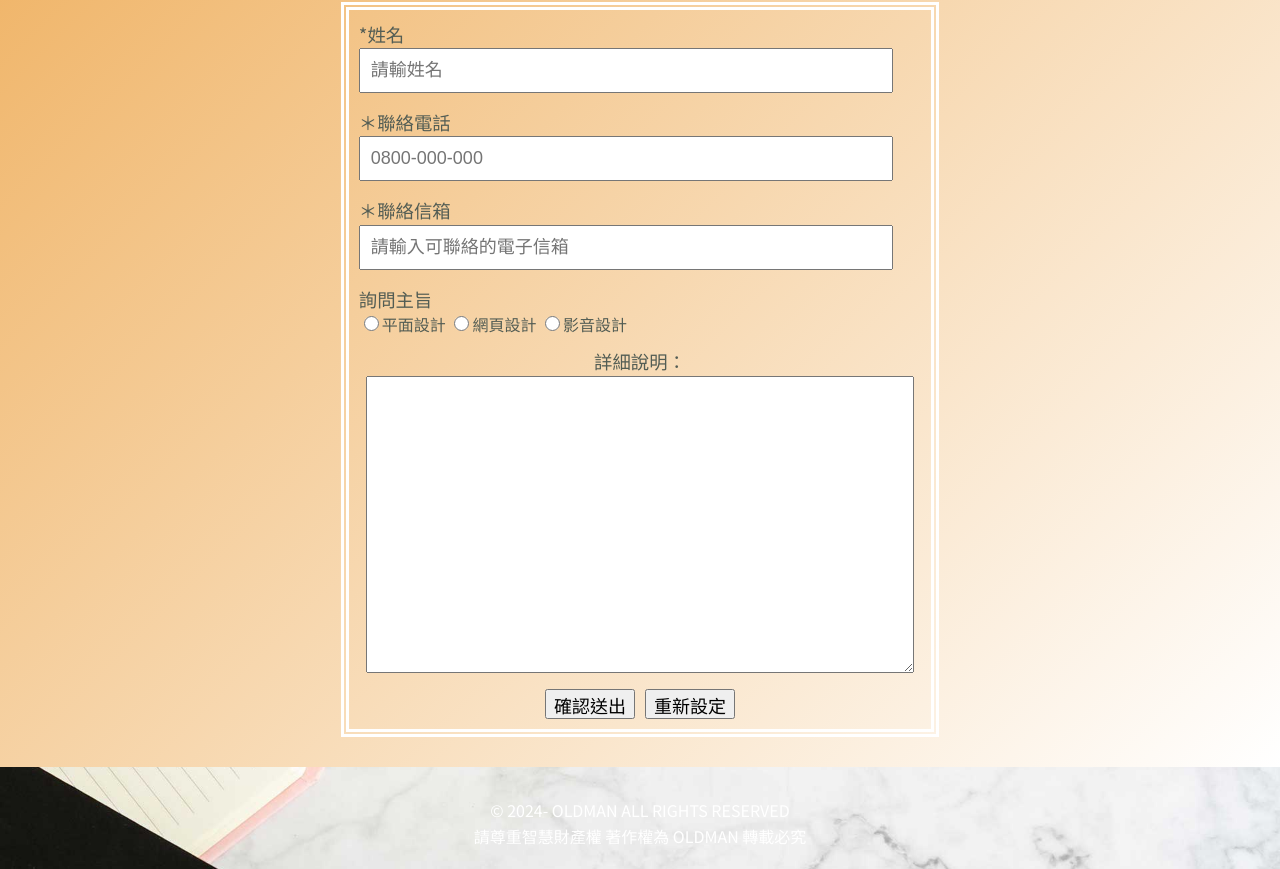
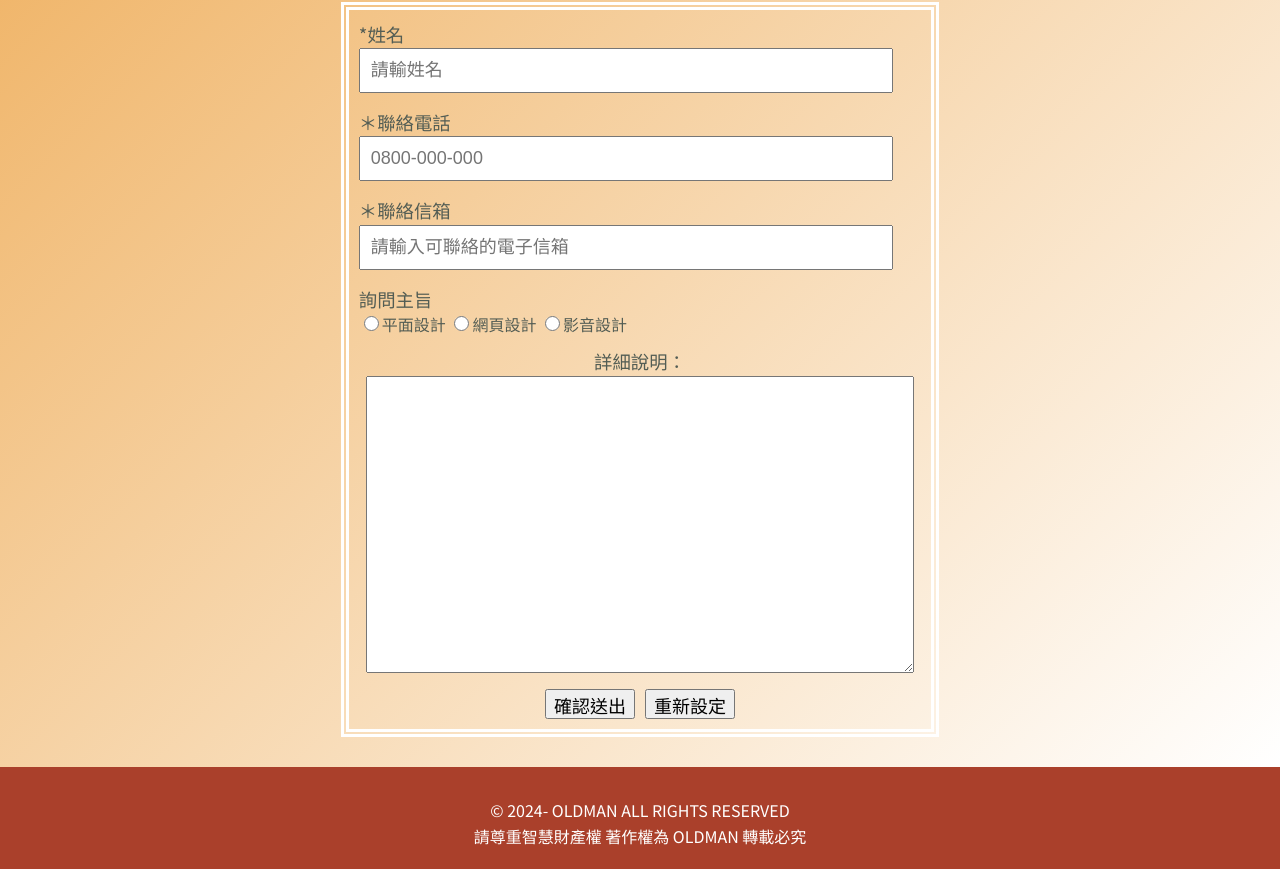
Before and after one commit to Oldman520/portfolio, a plain HTML site: page index.htm in a window 1280 px wide. Shown: the part 2656-3525 px from the top of the page. Drawn offline with nearby package versions, Linux system fonts and the light colour scheme; a web font is replaced by a local one.

Commit message:
Update footer.css

```diff
--- a/css/web/footer.css
+++ b/css/web/footer.css
@@ -2,7 +2,7 @@ footer{
     background-color: #aa402b;
     /* 留白取代高度 兩個值:上下 左右 四個值: 上右下左 */
     padding:35px 0 15px 0;
-    background-image:url(/images/notebook.jpg);
+    background-image:#D9842Acf;
     /* 背景圖片不重複 */
     background-repeat:no-repeat;
     /* 背景圖片尺寸 */
```
